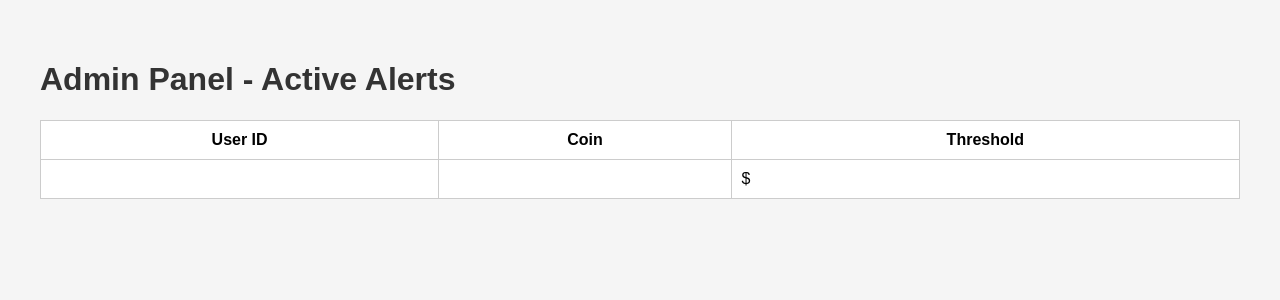
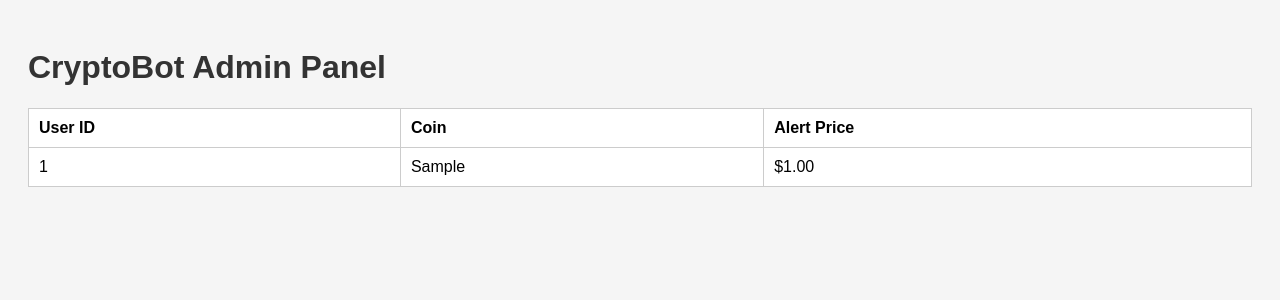
Before and after one commit to Aw0xTeam/Guler10, a Flask app: page / in a window 1280 px wide. Shown: the top 300 px of the page. Run offline with Flask 3, Linux system fonts and the light colour scheme; tables that the repository leaves empty hold one stand-in row (values such as "Sample post").

Commit message:
Update admin.html

```diff
--- a/templates/admin.html
+++ b/templates/admin.html
@@ -1,23 +1,23 @@
 <!DOCTYPE html>
 <html>
 <head>
-    <title>CryptoBot Admin Panel</title>
+    <title>Admin Panel - Crypto Alerts</title>
     <style>
-        body { font-family: Arial; background: #f5f5f5; padding: 2em; }
-        table { background: white; border-collapse: collapse; width: 100%; }
-        th, td { padding: 10px; border: 1px solid #ccc; }
+        body { font-family: Arial; padding: 20px; background: #f5f5f5; }
+        table { width: 100%; border-collapse: collapse; background: white; }
+        th, td { border: 1px solid #ccc; padding: 10px; text-align: left; }
         h1 { color: #333; }
     </style>
 </head>
 <body>
-    <h1>Admin Panel - Active Alerts</h1>
+    <h1>CryptoBot Admin Panel</h1>
     <table>
-        <tr><th>User ID</th><th>Coin</th><th>Threshold</th></tr>
+        <tr><th>User ID</th><th>Coin</th><th>Alert Price</th></tr>
         {% for alert in alerts %}
         <tr>
-            <td>{{ alert[1] }}</td>
-            <td>{{ alert[2] }}</td>
-            <td>${{ alert[3] }}</td>
+            <td>{{ alert.user_id }}</td>
+            <td>{{ alert.coin }}</td>
+            <td>${{ "%.2f"|format(alert.threshold) }}</td>
         </tr>
         {% endfor %}
     </table>
```
